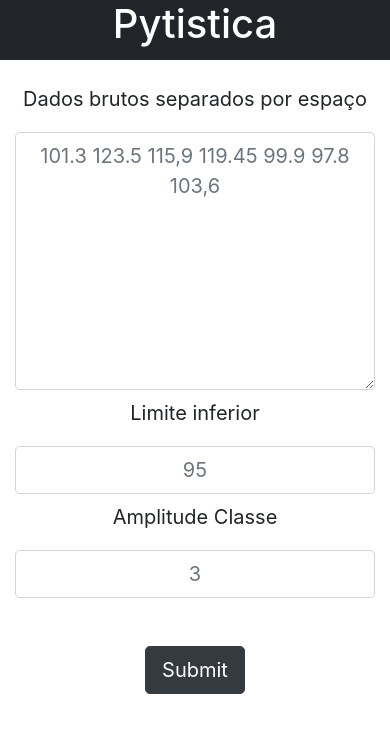
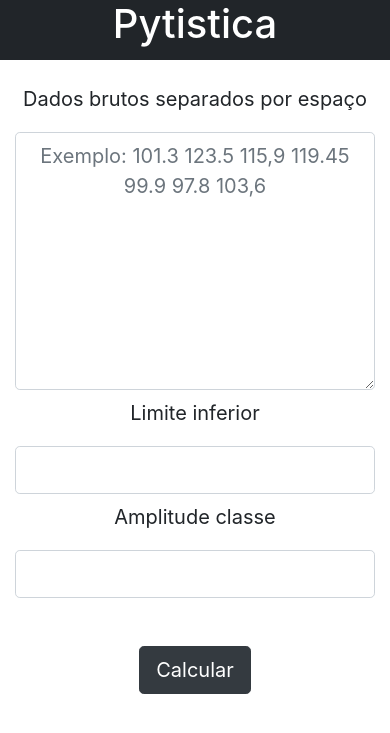
Before and after one commit to dsicari/pytistica, a Flask app: page /pytistica in a window 390 px wide. Shown: the top 733 px of the page. Run offline with Flask 2, Linux system fonts and the light colour scheme; some libraries are stand-ins or nearby versions.

Commit message:
Fix Html para mobile, str to float, log improve

```diff
--- a/app.py
+++ b/app.py
@@ -44,9 +44,10 @@ def result():
     if request.method == 'POST':
         try:
             result = request.form
+            logger.debug('Result POST: ' + str(result))
             pystt = Pytistica()
             import matplotlib.pyplot as plt
-            pystt.Calcular(result["DadosBrutos"], int(result["LimiteInferior"]), int(result["AmplitudeClasse"]))
+            pystt.Calcular(result["DadosBrutos"], result["LimiteInferior"], result["AmplitudeClasse"])
             pystt.MontarTabelaFrequencia()
             # Plota grafico
             x = []
@@ -82,7 +83,7 @@ def result():
             return render_template("result.html",
                                     limiteInferior = pystt.Li,
                                     amplitudeClasse = pystt.AmpClasse,
-                                    tamanhoAmostra = len(pystt.Data),
+                                    tamanhoAmostra = pystt.N,
                                     dataParsedForTable = dataParsedForTable,
                                     dataPlot = pystt.DataPlot,
                                     imgPlot=figdata_png.decode('utf8'))
--- a/pytistica.py
+++ b/pytistica.py
@@ -60,13 +60,16 @@ class Pytistica:
         self.SumFr = 0
         self.DataPlot = []
         self.SomaClasse = 0
+        self.Data = []
 
+	#print('Dados brutos capturados: ' + bruto)
         bruto = bruto.replace(',','.')
         bruto = bruto.replace('\r',' ')
         bruto = bruto.replace('\n','')
         bruto = bruto.replace('\t','')
-        self.Data = []
-        print('Dados brutos capturados: ' + bruto)
+        bruto = map(str, bruto.split(' '))
+        #print('Dados brutos capturados lista: ' + str(bruto))
+
         for b in bruto:
             if(b != ' '):
                 try:
@@ -75,10 +78,12 @@ class Pytistica:
                     print('Fail to convert str to float')
                     print('Str: {' + b +'}')
 
+        self.Data.sort()
+        #print(self.Data)
+
         self.N = len(self.Data)
-        self.Li = li
-        self.AmpClasse = ampClasse
-        self.Data.sort()
+        self.Li = float(li.replace(',','.'))
+        self.AmpClasse = float(ampClasse.replace(',','.'))
         self.SomaClasse = self.Li
 
         while True:
@@ -113,8 +118,8 @@ class Pytistica:
 
         # Calcula fr
         for f in self.Fi:
-            self.x = f/self.N
-            self.x = float("%0.4f"%self.x)
+            self.x = float(f)/float(self.N)
+            self.x = float(("%0.4f"%self.x))
             self.Fr.append(self.x)
             self.x = self.x * 100
             self.Frp.append(self.x)
--- a/templates/home.html
+++ b/templates/home.html
@@ -1,4 +1,5 @@
 <html>
+<meta name="viewport" content="width=device-width, initial-scale=1.0, user-scalable=no, minimum-scale=1.0, maximum-scale=1.0" />
     <head>
         <link rel="stylesheet" href="https://stackpath.bootstrapcdn.com/bootstrap/4.1.3/css/bootstrap.min.css" integrity="sha384-MCw98/SFnGE8fJT3GXwEOngsV7Zt27NXFoaoApmYm81iuXoPkFOJwJ8ERdknLPMO" crossorigin="anonymous">
         <style>
@@ -27,21 +28,21 @@
             <div class="form-group">
                 <label class="form-control-lg">Dados brutos separados por espaço</label>
                 <div class="container">
-                    <textarea name = "DadosBrutos" class="form-control form-control-lg" rows="8" placeholder="101.3 123.5 115,9 119.45 99.9 97.8 103,6"></textarea>
+                    <textarea name="DadosBrutos" class="form-control form-control-lg" rows="8" placeholder="Exemplo: 101.3 123.5 115,9 119.45 99.9 97.8 103,6"></textarea>
                 </div>
 
                 <label class="form-control-lg">Limite inferior</label>
                 <div class="container">
-                    <input type="text" class="form-control form-control-lg" placeholder="95" name="LimiteInferior">
+                    <input type="text" class="form-control form-control-lg" placeholder="" name="LimiteInferior">
                 </div>
 
 
-                <label class="form-control-lg">Amplitude Classe</label>
+                <label class="form-control-lg">Amplitude classe</label>
                 <div class="container">
-                    <input type="text" class="form-control form-control-lg" placeholder="3" name="AmplitudeClasse">
+                    <input type="text" class="form-control form-control-lg" placeholder="" name="AmplitudeClasse">
                 </div>
                 <br><br>
-                <button type="submit" class="btn btn-dark btn-lg">Submit</button>
+                <button type="submit" class="btn btn-dark btn-lg">Calcular</button>
             </div>
         </form>
     </body>
```
Also changed, not shown: templates/result.html (+18 -7 lines), 2 other files.
